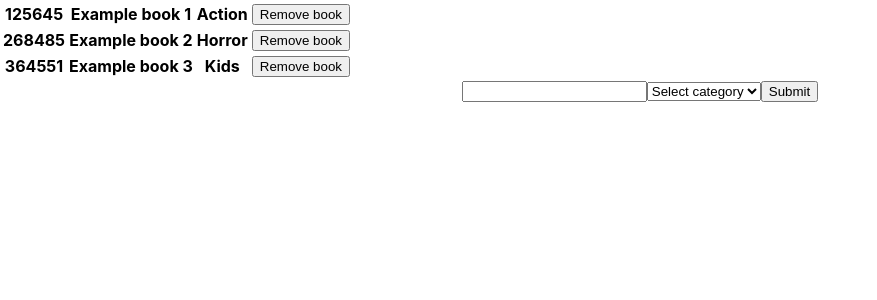
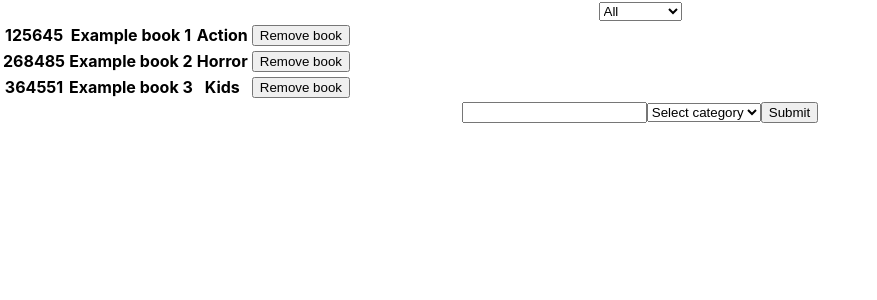
Before and after one commit to zenott/bookstore, a React (Create React App) app: page / in a window 1280 px wide. Shown: the top 300 px of the page, without its empty margins (0-877 px from the left). Built offline with nearby package versions, Linux system fonts and the light colour scheme.

Commit message:
Add CategoryFilter to BookList

```diff
--- a/src/actions/index.js
+++ b/src/actions/index.js
@@ -16,7 +16,7 @@ export const removeBook = id => ({
   id,
 });
 
-export const changeFilter = filter => ({
+export const changeFilter = e => ({
   type: CHANGE_FILTER,
-  filter,
+  filter: e.target.value,
 });
--- a/src/components/BookList.js
+++ b/src/components/BookList.js
@@ -1,12 +1,15 @@
 import React from 'react';
 import PropTypes from 'prop-types';
 import { connect } from 'react-redux';
-import { removeBook } from '../actions';
+import { removeBook, changeFilter } from '../actions';
 import Book from './Book';
+import CategoryFilter from './CategoryFilter';
 import CATEGORIES from '../constants/categories';
 
-const BookList = ({ books, removeBook }) => {
+const BookList = ({ books, removeBook, currFilter, changeFilter }) => {
   return (
+    <>
+      <CategoryFilter currFilter={currFilter} changeFilter={changeFilter} />
       <table>
         <tbody>
           {books.map(book => (
@@ -14,6 +17,7 @@ const BookList = ({ books, removeBook }) => {
           ))}
         </tbody>
       </table>
+    </>
   );
 };
 
@@ -26,11 +30,16 @@ BookList.propTypes = {
     })
   ).isRequired,
   removeBook: PropTypes.func.isRequired,
+  currFilter: PropTypes.string.isRequired,
+  changeFilter: PropTypes.func.isRequired,
 };
 
-const mapStateToProps = state => ({ books: state.books });
+const mapStateToProps = state => ({
+  books: state.books,
+  currFilter: state.filter,
+});
 
 export default connect(
   mapStateToProps,
-  { removeBook }
+  { removeBook, changeFilter }
 )(BookList);
```
Lines whose indentation alone changed are shown as unchanged.
